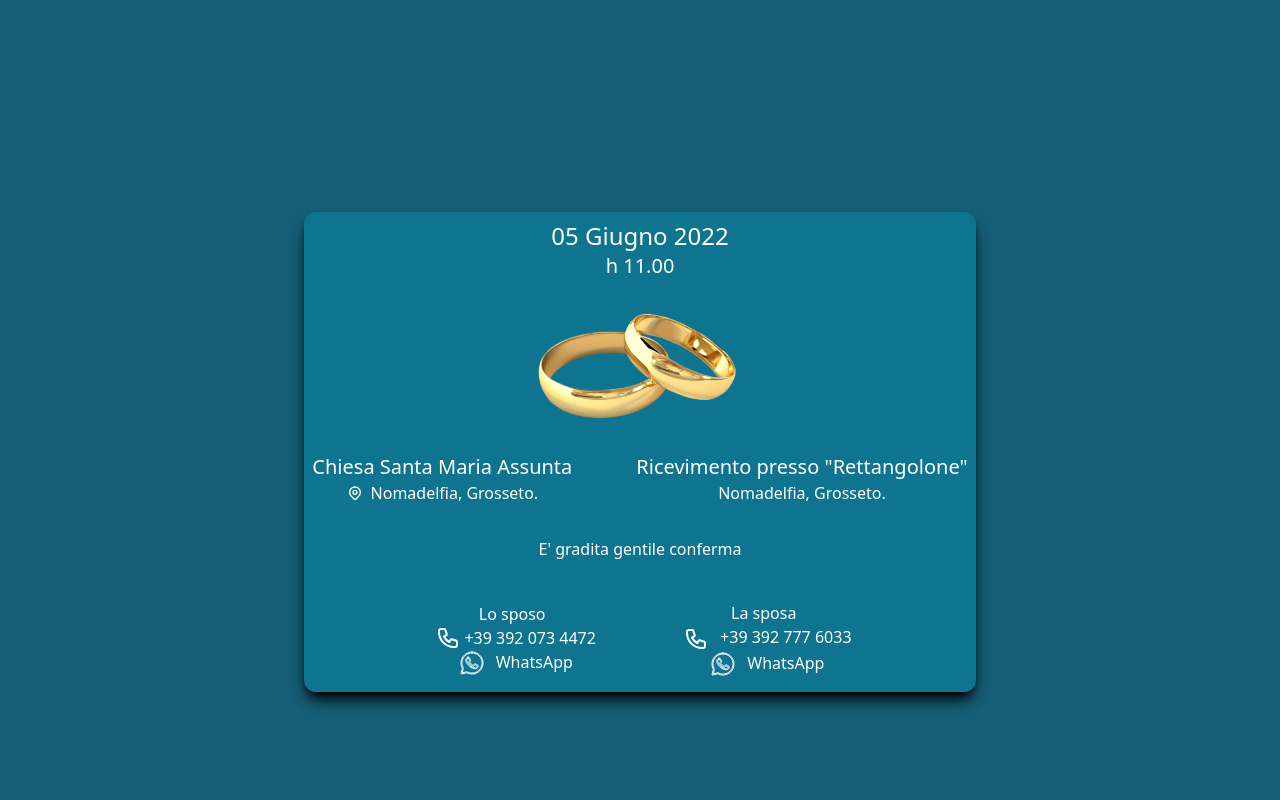
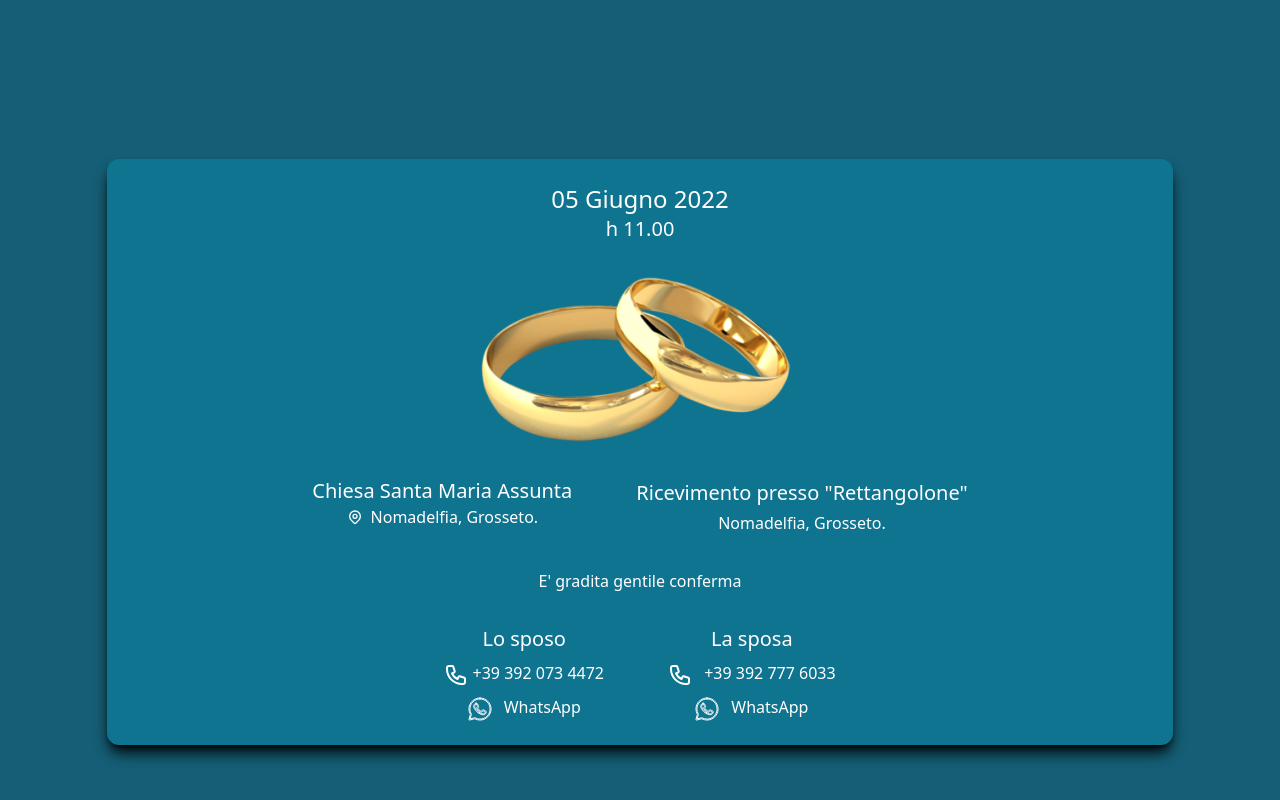
Before and after one commit to dido18/wedding-site, a website: page index.html in a window 1280 px wide. Shown: the part 748-1548 px from the top of the page. Drawn offline with Linux system fonts and the light colour scheme; a web font is replaced by a local one.

Commit message:
fix spaces

```diff
--- a/index.html
+++ b/index.html
@@ -34,7 +34,7 @@
     </div>
 
     <div class="h-screen flex items-center justify-center text-white" id="anchor-name">
-        <div class="flex flex-col justify-center items-center space-y-8 w-5/6 text-center p-2 rounded-xl shadow-lg shadow-black bg-cyan-700">
+        <div class="flex flex-col justify-center items-center space-y-8 w-5/6 text-center md:p-6 p-2 rounded-xl shadow-lg shadow-black bg-cyan-700">
             <div>
                 <h1 class="text-2xl"> 05 Giugno 2022</h1>
                 <h3 class="text-xl"> h 11.00 </h3>
@@ -44,7 +44,7 @@
             <div class="md:flex md:justify-between md:items-center md:space-y-0 md:space-x-16 space-y-8 space-x-0 ">
                 <div>
                     <h2 class="text-xl" >Chiesa Santa Maria Assunta</h2>
-                    <a href="https://goo.gl/maps/q78mZZ1ZVT6yhwef6" class="flex justify-center space-x-2" target="_blank" rel="noopener noreferrer">
+                    <a href="https://goo.gl/maps/q78mZZ1ZVT6yhwef6" class="flex justify-center space-x-2 pb-2" target="_blank" rel="noopener noreferrer">
                         <svg xmlns="http://www.w3.org/2000/svg" class="w-4" fill="none"
                              viewBox="0 0 24 24" stroke="currentColor">
                             <path stroke-linecap="round" stroke-linejoin="round" stroke-width="2"
@@ -52,14 +52,14 @@
                             <path stroke-linecap="round" stroke-linejoin="round" stroke-width="2"
                                   d="M15 11a3 3 0 11-6 0 3 3 0 016 0z"/>
                         </svg>
-                    <span>Nomadelfia, Grosseto.</span>
+                        <span>Nomadelfia, Grosseto.</span>
                     </a>
 
 
                 </div>
 
                 <div>
-                    <h2 class="text-xl">Ricevimento presso "Rettangolone"</h2>
+                    <h2 class="text-xl pb-1">Ricevimento presso "Rettangolone"</h2>
                     <h3>Nomadelfia, Grosseto.</h3>
                 </div>
             </div>
@@ -69,12 +69,12 @@
 
             </div>
 
-            <div class="md:flex md:justify-evenly md:items-center md:space-y-0 md:space-x-16 space-x-0 space-y-4 m-1">
-                <div class="space-x-2 p-2">
-                    <h2>Lo sposo</h2>
+            <div class="md:flex md:justify-evenly md:items-center md:space-y-0 md:space-x-16 space-y-4 m-1">
+                <div class="space-y-2">
+                    <h2 class="text-xl">Lo sposo</h2>
                     <div>
-                        <a href="tel:+393920734472" class="flex justify-center space-x-1" target="_blank" rel="noopener noreferrer">
-                          <svg xmlns="http://www.w3.org/2000/svg" class="w-4 md:w-6"
+                        <a href="tel:+393920734472" target="_blank" rel="noopener noreferrer">
+                          <svg xmlns="http://www.w3.org/2000/svg" class="w-4 w-6 inline-block"
                                fill="none" viewBox="0 0 24 24" stroke="currentColor">
                             <path stroke-linecap="round" stroke-linejoin="round" stroke-width="2"
                                   d="M3 5a2 2 0 012-2h3.28a1 1 0 01.948.684l1.498 4.493a1 1 0 01-.502 1.21l-2.257 1.13a11.042 11.042 0 005.516 5.516l1.13-2.257a1 1 0 011.21-.502l4.493 1.498a1 1 0 01.684.949V19a2 2 0 01-2 2h-1C9.716 21 3 14.284 3 6V5z"/>
@@ -95,8 +95,8 @@
                         </a>
                     </div>
                 </div>
-                <div class="space-x-2 p-2">
-                    <h2>La sposa</h2>
+                <div class="space-y-2">
+                    <h2 class="text-xl">La sposa</h2>
                     <div>
                         <a href="tel:+393927776033" target="_blank" rel="noopener noreferrer">
                              <span>
```
Also changed, not shown: dist/output.css.
